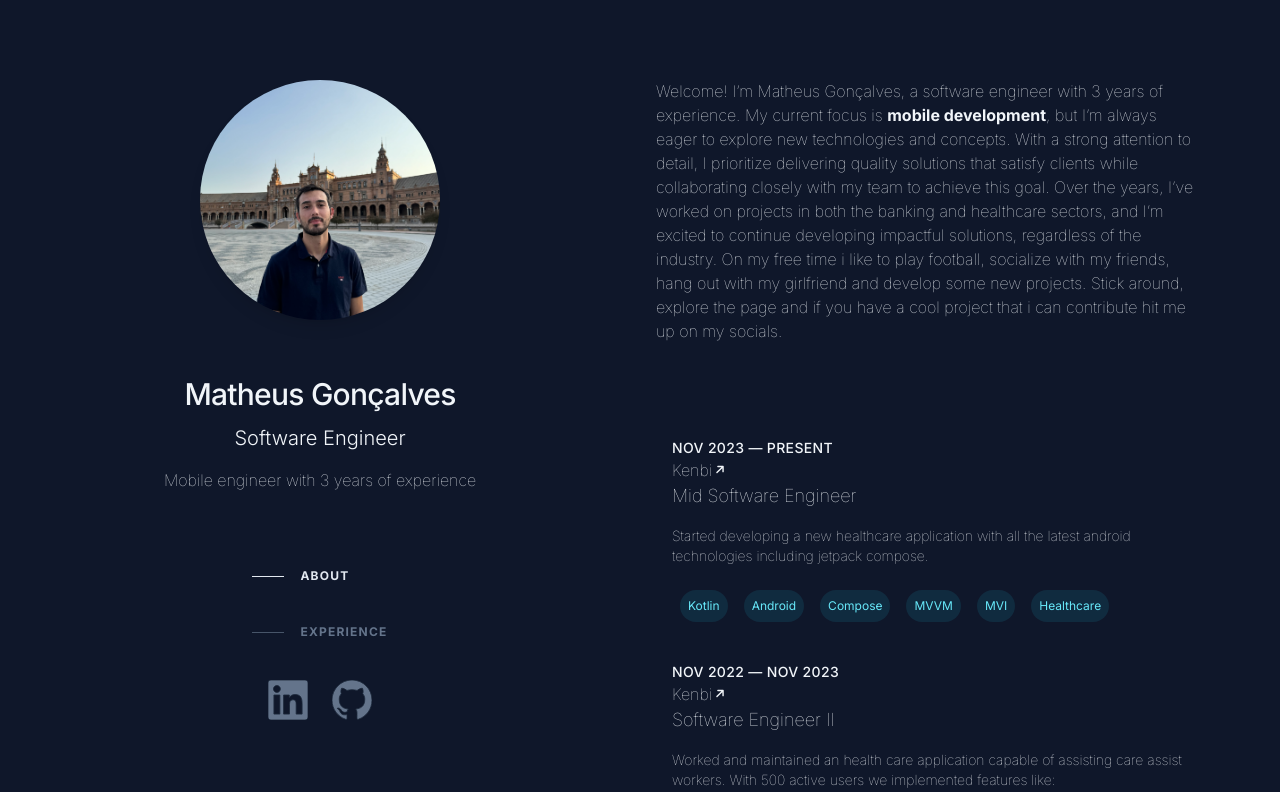
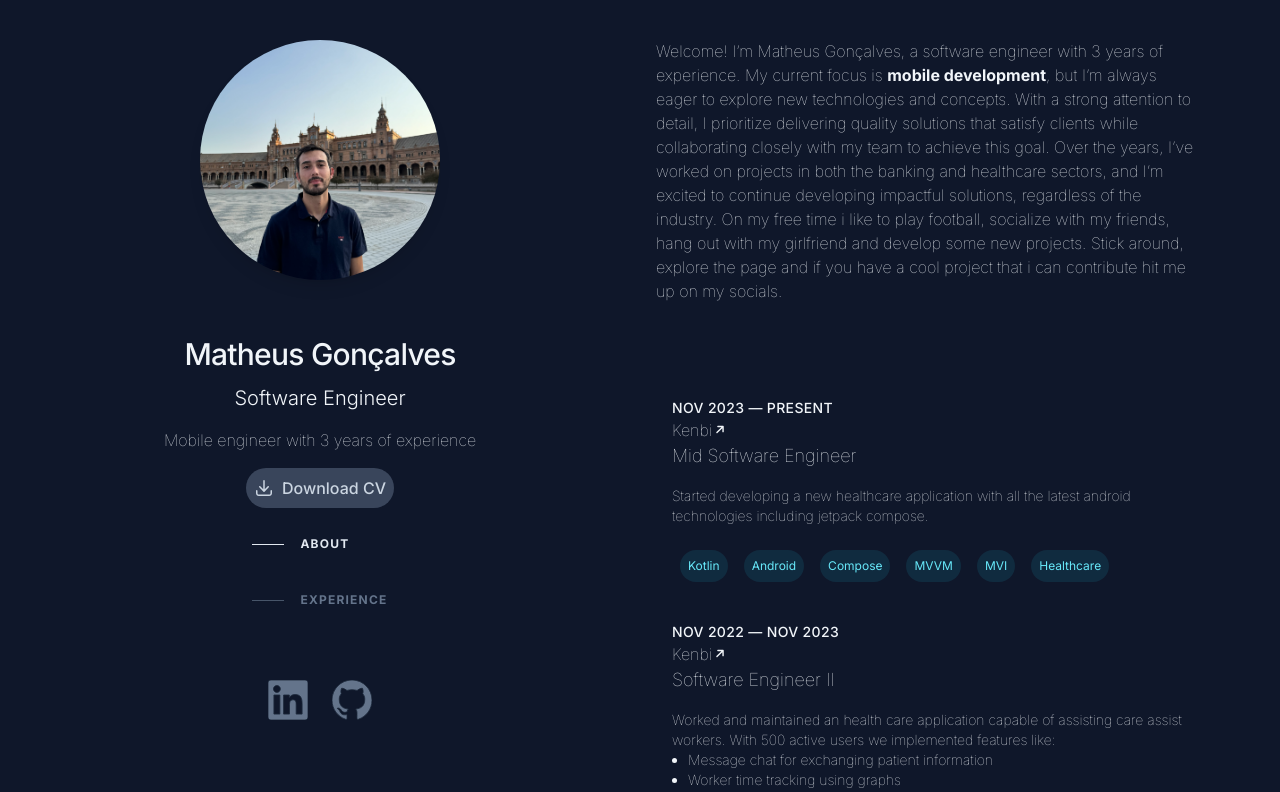
Before and after one commit to matheusPereiraG/matheusPereiraG.github.io, a Next.js app: page / in a window 1280 px wide. Shown: the top 792 px of the page. Built offline with nearby package versions, Linux system fonts and the light colour scheme.

Commit message:
Add download cv button

```diff
--- /dev/null
+++ b/src/app/components/download-cv-btn.tsx
@@ -0,0 +1,20 @@
+import DownloadIcon from "./download-icon";
+
+type DownloadCvBtn = {
+  className?: string;
+};
+
+export default function DownloadCvBtn({ className }: DownloadCvBtn) {
+  return (
+    <>
+      <a href="/cv.pdf" download="cv.pdf">
+        <div
+          className={`${className} rounded-full bg-slate-500/50 p-2 flex space-x-2 items-center`}
+        >
+          <DownloadIcon className="fill-slate-300" />
+          <p className="font-medium text-slate-300">Download CV</p>
+        </div>
+      </a>
+    </>
+  );
+}
--- /dev/null
+++ b/src/app/components/download-icon.tsx
@@ -0,0 +1,27 @@
+type DownloadIconType = {
+  className?: string;
+};
+
+export default function DownloadIcon({ className }: DownloadIconType) {
+  return (
+    <>
+      <svg
+        className={className}
+        width="20"
+        height="20"
+        viewBox="0 0 20 20"
+        fill="none"
+        xmlns="http://www.w3.org/2000/svg"
+      >
+        <path
+          d="M10.75 2.75C10.75 2.33579 10.4142 2 10 2C9.58579 2 9.25 2.33579 9.25 2.75V11.3636L6.29526 8.23503C6.01085 7.93389 5.53617 7.92033 5.23503 8.20474C4.9339 8.48915 4.92033 8.96383 5.20474 9.26497L9.45474 13.765C9.59642 13.915 9.79366 14 10 14C10.2063 14 10.4036 13.915 10.5453 13.765L14.7953 9.26497C15.0797 8.96383 15.0661 8.48915 14.765 8.20474C14.4638 7.92033 13.9892 7.93389 13.7047 8.23503L10.75 11.3636V2.75Z"
+          fill="current"
+        />
+        <path
+          d="M3.5 12.75C3.5 12.3358 3.16421 12 2.75 12C2.33579 12 2 12.3358 2 12.75V15.25C2 16.7688 3.23122 18 4.75 18H15.25C16.7688 18 18 16.7688 18 15.25V12.75C18 12.3358 17.6642 12 17.25 12C16.8358 12 16.5 12.3358 16.5 12.75V15.25C16.5 15.9404 15.9404 16.5 15.25 16.5H4.75C4.05964 16.5 3.5 15.9404 3.5 15.25V12.75Z"
+          fill="current"
+        />
+      </svg>
+    </>
+  );
+}
--- a/src/app/page.tsx
+++ b/src/app/page.tsx
@@ -9,6 +9,7 @@ import ShareIcon from "./components/share-icon";
 import ProfilePicture from "./components/profile-pic";
 import LinkedinIcon from "./components/linkedin-icon";
 import GithubIcon from "./components/github-icon";
+import DownloadCvBtn from "./components/download-cv-btn";
 
 export default function Home() {
   const homeTabs: HomeTab[] = [
@@ -57,7 +58,7 @@ export default function Home() {
   return (
     <>
       <div className="grid lg:grid-cols-2">
-        <div className="flex flex-col pt-10 w-full px-4 lg:w-auto lg:sticky lg:top-0 lg:h-screen lg:pt-20 items-center lg:justify-between">
+        <div className="flex flex-col pt-10 w-full px-4 lg:w-auto lg:sticky lg:top-0 h-screen lg:pt-10 items-center lg:justify-between">
           <div className="flex flex-col lg:max-w-md lg:mx-auto items-center lg:flex-1">
             <ProfilePicture className="mb-4" />
             <h1 className="font-medium text-3xl tracking-tight text-slate-20 w-max mt-10">
@@ -67,7 +68,8 @@ export default function Home() {
             <p className="mt-4 font-thin w-max">
               Mobile engineer with 3 years of experience
             </p>
-            <HomeTabs className="mt-16" homeTabs={tabs} />
+            <DownloadCvBtn className="mt-4" />
+            <HomeTabs className="mt-4" homeTabs={tabs} />
           </div>
 
           <div className="flex flex-wrap space-x-6 mt-6 lg:max-w-md lg:mx-auto lg:mb-20">
@@ -80,7 +82,7 @@ export default function Home() {
           </div>
         </div>
 
-        <main className="flex flex-col mt-20 w-full px-4 lg:w-auto xl:pr-20">
+        <main className="flex flex-col mt-10 w-full px-4 lg:w-auto xl:pr-20">
           <section id="about" ref={aboutRef} className="mb-20">
             <div className="sticky top-0 z-20 -mx-6 mb-4 w-screen bg-slate-900/75 px-6 py-5 backdrop-blur md:-mx-12 md:px-12 lg:sr-only lg:relative lg:top-auto lg:mx-auto lg:w-full lg:px-0 lg:py-0 lg:opacity-0">
               <h2 className="text-sm font-bold uppercase tracking-widest text-slate-200 lg:sr-only">
```
Also changed, not shown: 1 other file (tests, documents, lock files or other folders).
